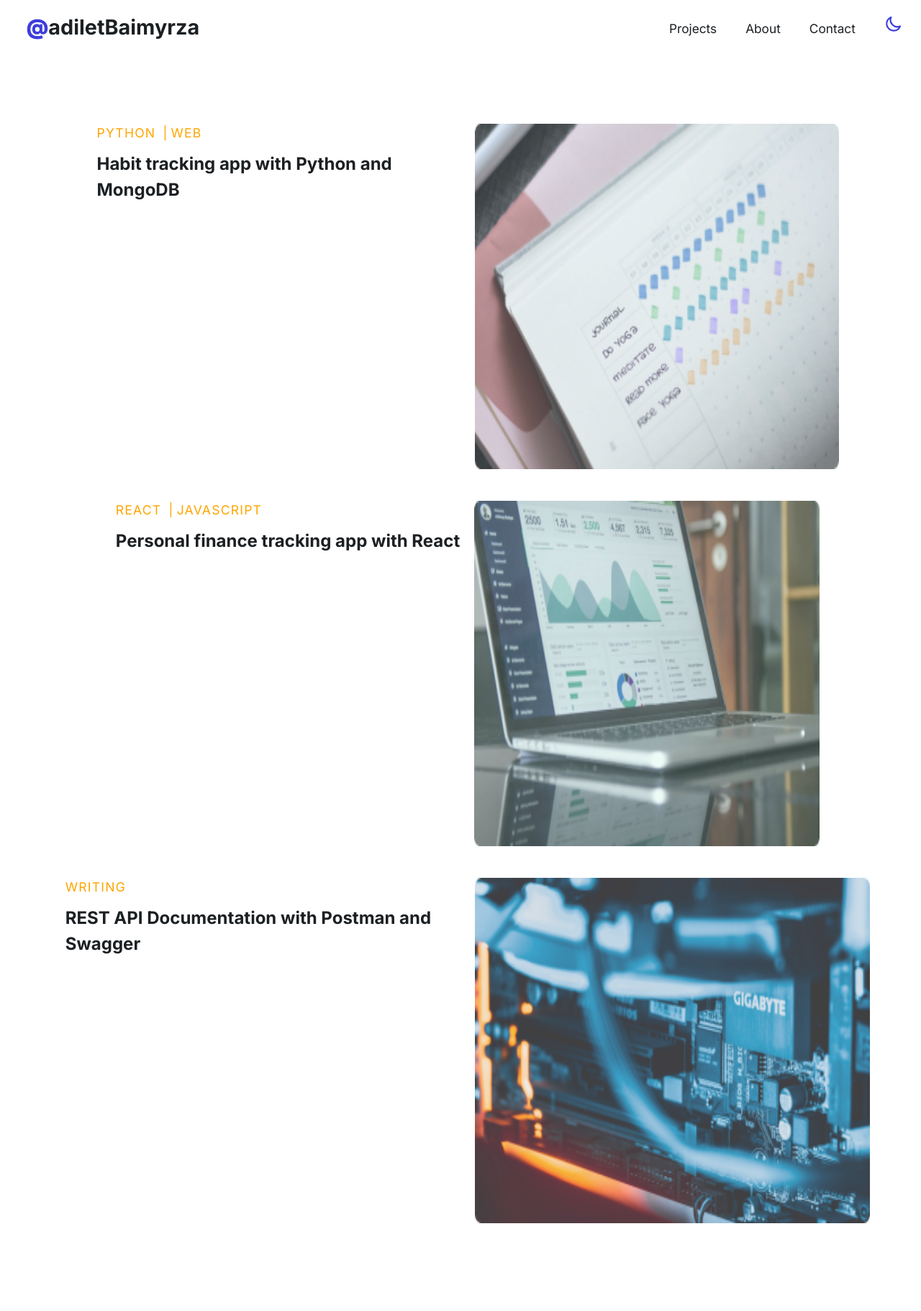
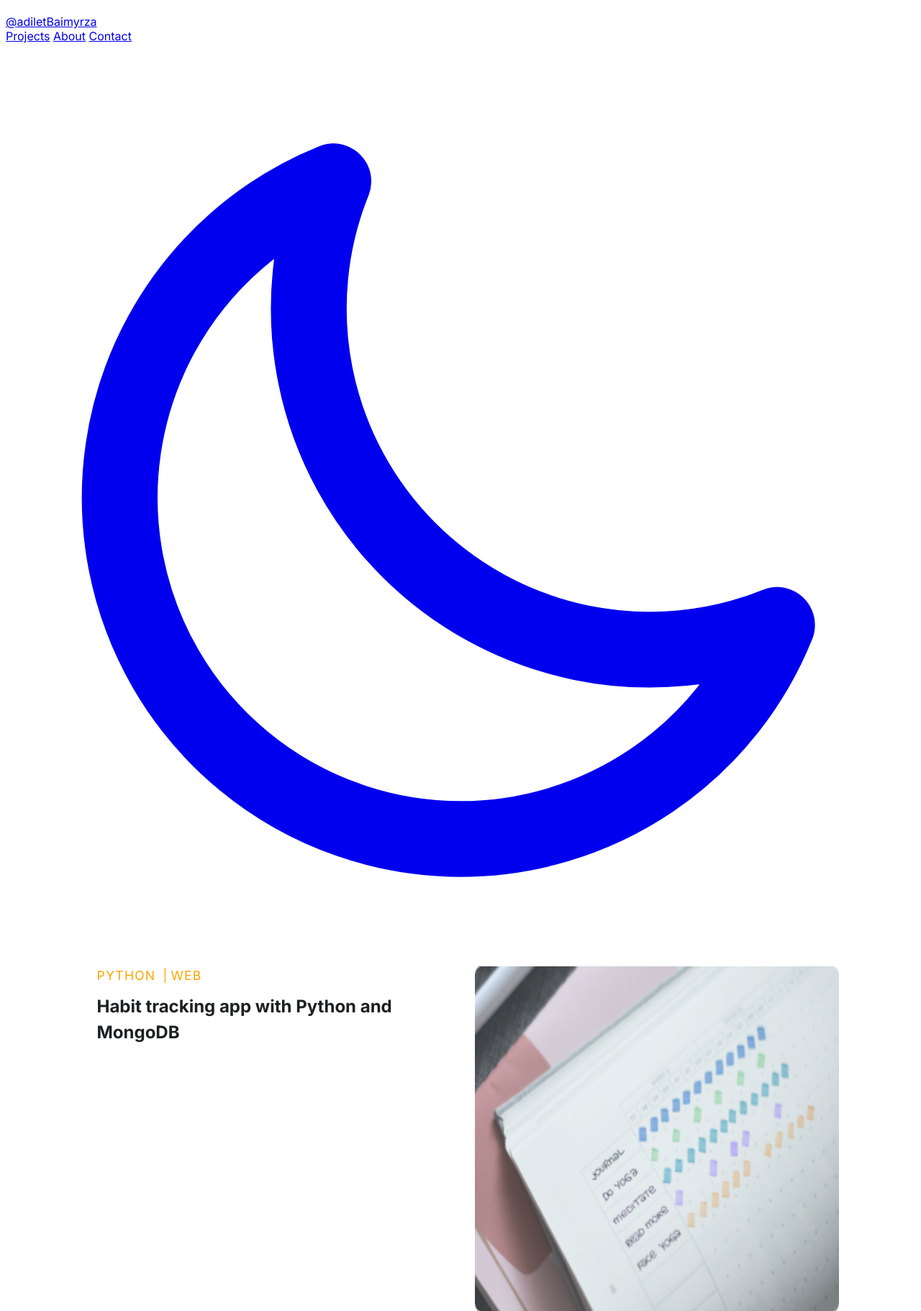
Before and after one commit to adiletbaimyrza/Portfolio, a Flask app: page / in a window 1280 px wide. Shown: the top 1822 px of the page at 72% size. Before the commit the page ends 1700 px from the top, so only its background shows below. Run offline with Flask 3, Linux system fonts and the light colour scheme.

Commit message:
refactored header tag and added header.css

```diff
--- a/portfolio/static/css/main.css
+++ b/portfolio/static/css/main.css
@@ -34,70 +34,14 @@ body {
     margin-top: 20px;
 }
 
-.header {
-    text-align: center;
-}
-
-.nav_item {
-font-weight: 800;
-letter-spacing: 1px;
-text-transform: uppercase;
-}
-
-.nav_icon {
-width: 1.5em;
-height: 1.5em;
-}
-
-.sun {
-color: var(--toggle-theme-icon-color);
-}
-
-.moon {
-color: var(--toggle-theme-icon-color);
-}
-
-#at {
-color: var(--accent-color);
-font-weight: bolder;
-}
 
 
 
-.header_navbar {
-display: flex;
-flex-direction: row;
-width: 100%;
-font-size: 1.2rem;
-justify-content: space-between;
-margin: 0 auto;
-text-align: center;
-}
 
-.add-margin-bottom-100px {
-margin-bottom: 100px;
-}
 
-.header_navbar_link {
-padding: 0 1em;
-text-decoration: none;
-color: inherit;
-transition: color 0.3s, border-bottom-color 0.3s;
-border-bottom: 2px solid transparent;
-font-size: 0.9em;
-}
-
-.header_navbar_link:hover {
-border-bottom-color: var(--accent-color);
-}
 
 .u-accent {
 color: var(--accent-color);
-}
-
-.logo {
-font-size: 1.5em;
-font-weight: bolder;
 }
 
 .main {
```
